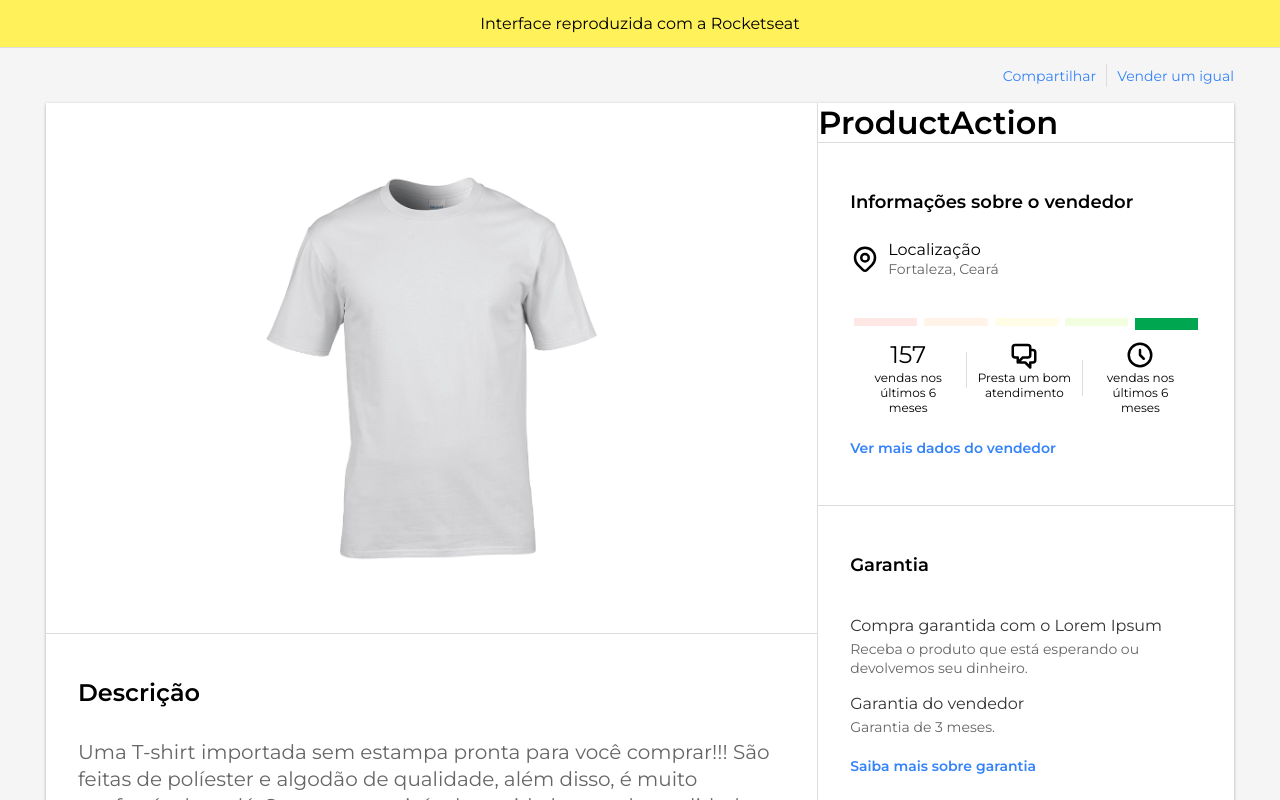
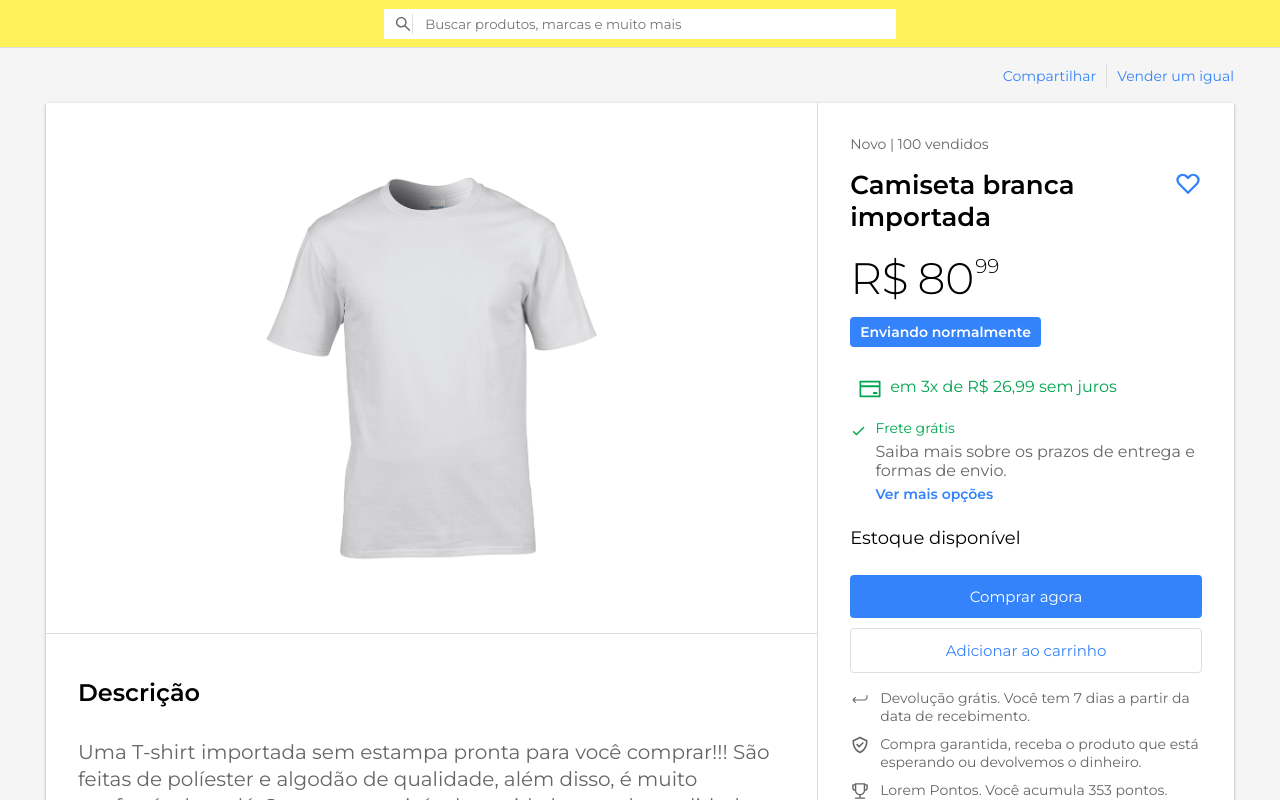
Before and after one commit to r3nanp/mercadolivre-clone, a React (Create React App) app: page / in a window 1280 px wide. Shown: the top 800 px of the page. Built offline with nearby package versions, Linux system fonts and the light colour scheme; the HTML template or start-up script is replaced by a standard one.

Commit message:
chore: project done

```diff
--- a/src/components/Footer/index.tsx
+++ b/src/components/Footer/index.tsx
@@ -1,6 +1,6 @@
-import React from "react";
+import React from 'react';
 
-import { Container } from "./styles";
+import { Container } from './styles';
 
 const Footer: React.FC = () => {
   return <Container>Interface reproduzida com a Rocketseat</Container>;
--- a/src/components/Footer/styles.ts
+++ b/src/components/Footer/styles.ts
@@ -1,4 +1,4 @@
-import styled from "styled-components";
+import styled from 'styled-components';
 
 export const Container = styled.div`
   width: 100%;
--- a/src/components/Header/index.tsx
+++ b/src/components/Header/index.tsx
@@ -1,9 +1,16 @@
-import React from "react";
+import React from 'react';
 
-import { Container } from "./styles";
+import { Container, SearchForm, SearchIcon } from './styles';
 
 const Header: React.FC = () => {
-  return <Container>Interface reproduzida com a Rocketseat</Container>;
+  return (
+    <Container>
+      <SearchForm>
+        <SearchIcon />
+        <input placeholder="Buscar produtos, marcas e muito mais" />
+      </SearchForm>
+    </Container>
+  );
 };
 
 export default Header;
--- a/src/components/Header/styles.ts
+++ b/src/components/Header/styles.ts
@@ -1,4 +1,5 @@
-import styled from "styled-components";
+import styled from 'styled-components';
+import { AiOutlineSearch } from 'react-icons/ai'
 
 export const Container = styled.div`
   width: 100%;
@@ -10,3 +11,27 @@
   align-items: center;
   justify-content: center;
 `;
+
+export const SearchForm = styled.form`
+  display: flex;
+  align-items: center;
+  justify-content: center;
+  background: var(--color-white);
+
+  padding-left: 10px;
+  width: 40%;
+  input {
+    color: var(--color-gray);
+    outline: 0;
+    border-radius: 6px;
+    padding: 7px 12px;
+    width: 100%;
+  }
+`;
+
+export const SearchIcon = styled(AiOutlineSearch)`
+  width: 20px;
+  height: 20px;
+  fill: var(--color-gray);
+  border-right: 1px solid var(--color-border);
+`;
--- a/src/components/Layout/index.tsx
+++ b/src/components/Layout/index.tsx
@@ -1,8 +1,8 @@
 import React from 'react';
 
 import Header from '../Header';
+import Product from '../Product';
 import Footer from '../Footer';
-import Product from '../Product';
 
 import { Container, Wrapper } from './styles';
 
--- a/src/components/ProductAction/index.tsx
+++ b/src/components/ProductAction/index.tsx
@@ -1,11 +1,98 @@
+/* eslint-disable jsx-a11y/anchor-is-valid */
 import React from 'react';
 
-import { Container } from './styles';
+import {
+  Container,
+  Condition,
+  Row,
+  DispatchTag,
+  PriceCard,
+  PriceRow,
+  InstallmentsInfo,
+  StockStatus,
+  MethodCard,
+  Actions,
+  Button,
+  Benefits,
+  HeartIcon,
+  CreditIcon,
+  CheckIcon,
+  ReturnIcon,
+  ShieldIcon,
+  TrophyIcon,
+} from './styles';
 
 const ProductAction: React.FC = () => {
   return (
     <Container>
-      <h1>ProductAction</h1>
+      <Condition>Novo | 100 vendidos</Condition>
+
+      <Row>
+        <h1>Camiseta branca importada</h1>
+        <HeartIcon />
+      </Row>
+
+      <PriceCard>
+        <PriceRow>
+          <span className="symbol">R$</span>
+          <span className="fraction">80</span>
+          <span className="cents">99</span>
+        </PriceRow>
+      </PriceCard>
+
+      <DispatchTag>Enviando normalmente</DispatchTag>
+
+      <InstallmentsInfo>
+        <CreditIcon />
+
+        <span className="methods">
+          em 3x de R$ 26,99 sem juros
+        </span>
+      </InstallmentsInfo>
+
+      <MethodCard>
+        <CheckIcon />
+
+        <div>
+          <span className="title">Frete grátis</span>
+          <span className="details">
+            Saiba mais sobre os prazos de entrega e formas de envio.
+          </span>
+
+          <a href="#" className="more">
+            Ver mais opções
+          </a>
+        </div>
+      </MethodCard>
+
+      <StockStatus>Estoque disponível</StockStatus>
+
+      <Actions>
+        <Button solid>Comprar agora</Button>
+        <Button>Adicionar ao carrinho</Button>
+      </Actions>
+
+      <Benefits>
+        <li>
+          <ReturnIcon />
+          <p>
+            Devolução grátis. Você tem 7 dias a partir da data de recebimento.
+          </p>
+        </li>
+
+        <li>
+          <ShieldIcon />
+          <p>
+            Compra garantida, receba o produto que está esperando ou devolvemos
+            o dinheiro.
+          </p>
+        </li>
+
+        <li>
+          <TrophyIcon />
+          <p>Lorem Pontos. Você acumula 353 pontos.</p>
+        </li>
+      </Benefits>
     </Container>
   );
 };
--- a/src/components/ProductAction/styles.ts
+++ b/src/components/ProductAction/styles.ts
@@ -1,5 +1,207 @@
 import styled from 'styled-components';
 
+import { HiOutlineHeart, HiOutlineCheck } from 'react-icons/hi';
+import { BiCheckShield } from 'react-icons/bi';
+import { AiOutlineCreditCard, AiOutlineTrophy } from 'react-icons/ai';
+import { IoIosReturnLeft } from 'react-icons/io';
+
 export const Container = styled.div`
+  padding: 32px;
+  display: flex;
+  flex-direction: column;
+`;
 
+export const Condition = styled.div`
+  font-size: 14px;
+  color: var(--color-gray);
+  margin-bottom: 16px;
 `;
+
+export const Row = styled.div`
+  display: flex;
+  justify-content: space-between;
+
+  > h1 {
+    width: 100%;
+    font-size: 26px;
+    font-weight: 600;
+  }
+`;
+
+export const DispatchTag = styled.div`
+  margin-top: 12px;
+  margin-bottom: 12px;
+  background: var(--color-blue);
+  color: var(--color-white);
+
+  padding: 6px 10px;
+  border-radius: 4px;
+  font-size: 14px;
+  font-weight: 600;
+  width: fit-content;
+`;
+
+export const PriceCard = styled.div`
+  margin-top: 18px;
+  display: flex;
+  flex-direction: column;
+`;
+
+export const PriceRow = styled.div`
+  display: flex;
+  align-items: flex-start;
+  font-size: 44px;
+  font-weight: 300;
+
+  .fraction {
+    margin-left: 8.8px;
+  }
+
+  .cents {
+    font-size: 20px;
+    padding-top: 3px;
+    margin-left: 1px;
+  }
+`;
+
+export const InstallmentsInfo = styled.div`
+  color: var(--color-green);
+  margin-top: 18px;
+  font-size: 16px;
+
+  margin-left: 8px;
+  display: flex;
+
+  .methods {
+    margin-left: 8px;
+  }
+`;
+
+export const StockStatus = styled.div`
+  margin-top: 24px;
+  font-size: 18px;
+`;
+
+export const MethodCard = styled.div`
+  margin-top: 18px;
+  display: flex;
+
+  > div {
+    margin-left: 8px;
+    display: flex;
+    flex-direction: column;
+
+    .title {
+      color: var(--color-green);
+      font-size: 14px;
+    }
+    .details {
+      margin-top: 5px;
+      color: var(--color-gray);
+      font-size: 16px;
+    }
+    .more {
+      margin-top: 5px;
+      color: var(--color-blue);
+
+      font-size: 14px;
+      text-decoration: none;
+      font-weight: 600;
+    }
+  }
+`;
+
+export const Actions = styled.div`
+  margin-top: 16px;
+  display: flex;
+  flex-direction: column;
+`;
+
+type ButtonProps = {
+  solid?: boolean;
+};
+
+export const Button = styled.button<ButtonProps>`
+  display: flex;
+  align-items: center;
+  justify-content: center;
+
+  font-size: 15px;
+  border-radius: 4px;
+  padding: 12px 10px;
+  margin-top: 10px;
+  cursor: pointer;
+
+  color: ${props => (props.solid ? 'var(--color-white)' : 'var(--color-blue)')};
+  background: ${props => (props.solid ? 'var(--color-blue)' : 'transparent')};
+  border: ${props => (props.solid ? 'none' : '1px solid var(--color-border)')};
+
+  &:hover {
+    background: ${props =>
+      props.solid ? 'var(--color-blue-hover)' : 'var(--color-border)'};
+  }
+`;
+
+export const Benefits = styled.ul`
+  margin-top: 16px;
+  list-style: none;
+  display: flex;
+  flex-direction: column;
+
+  > li {
+    display: flex;
+
+    p {
+      margin-left: 10px;
+      color: var(--color-gray);
+      font-size: 14px;
+    }
+  }
+
+  > li + li {
+    margin-top: 10px;
+  }
+`;
+
+export const HeartIcon = styled(HiOutlineHeart)`
+  width: 28px;
+  height: 28px;
+  color: var(--color-blue);
+
+  margin-left: 16px;
+  cursor: pointer;
+  flex-shrink: 0;
+`;
+
+export const CreditIcon = styled(AiOutlineCreditCard)`
+  width: 24px;
+  height: 24px;
+  color: var(--color-green);
+`;
+
+export const CheckIcon = styled(HiOutlineCheck)`
+  width: 24px;
+  height: 24px;
+  color: var(--color-green);
+`;
+
+export const ReturnIcon = styled(IoIosReturnLeft)`
+  width: 20px;
+  height: 20px;
+  color: var(--color-gray);
+  flex-shrink: 0;
+`;
+
+export const ShieldIcon = styled(BiCheckShield)`
+  width: 20px;
+  height: 20px;
+  color: var(--color-gray);
+  flex-shrink: 0;
+`;
+
+export const TrophyIcon = styled(AiOutlineTrophy)`
+  width: 20px;
+  height: 20px;
+  color: var(--color-gray);
+  flex-shrink: 0;
+`;
--- a/src/styles/GlobalStyles.ts
+++ b/src/styles/GlobalStyles.ts
@@ -24,6 +24,7 @@
     --color-white: #FFF;
     --color-gray: #666;
     --color-blue: #3483fa;
+    --color-blue-hover: #206fe6;
     --color-green: #00a650;
 
     --color-header: #FFF159;
```
